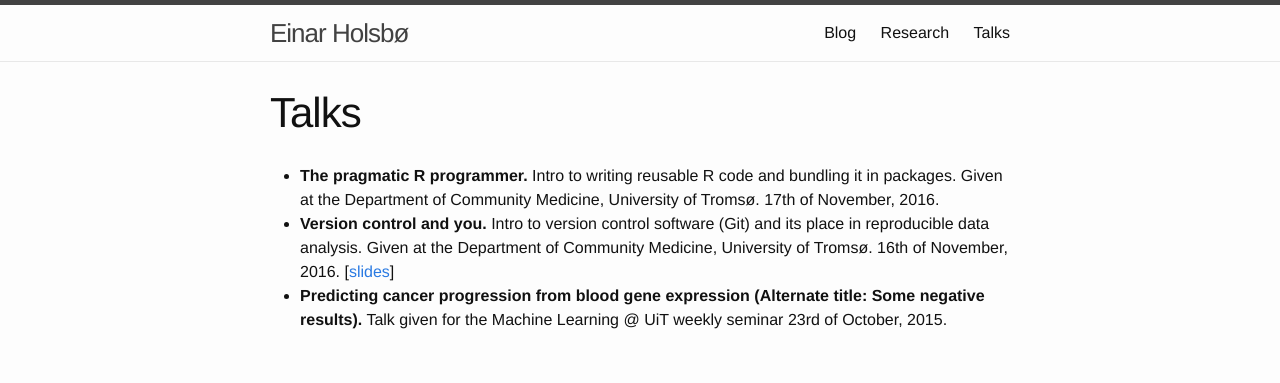
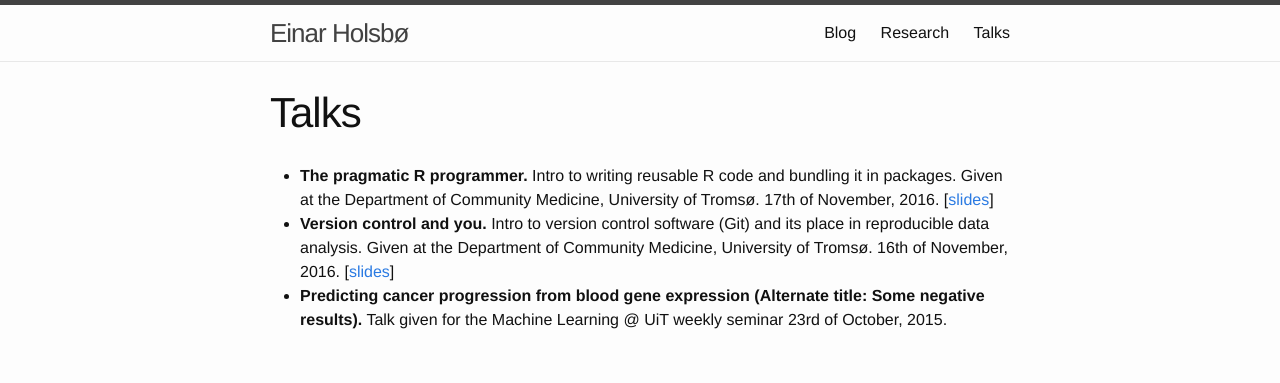
Before and after one commit to 3inar/3inar.github.io, a Jekyll site: the page built from talks.md, in a window 1280 px wide. Shown: the top 383 px of the page. Built offline with Jekyll 4.4.1, drawn with Linux system fonts in a browser that asks for light colours.

Commit message:
add pragmatic r slides

```diff
--- a/talks.md
+++ b/talks.md
@@ -5,7 +5,7 @@ permalink: /talks/
 ---
 
 * __The pragmatic R programmer.__
-Intro to writing reusable R code and bundling it in packages. Given at the Department of Community Medicine, University of Tromsø. 17th of November, 2016.
+Intro to writing reusable R code and bundling it in packages. Given at the Department of Community Medicine, University of Tromsø. 17th of November, 2016. \[[slides](/assets/pdfs/pragmatic_r.pdf)\]
 * __Version control and you.__
 Intro to version control software (Git) and its place in reproducible data analysis. Given at the Department of Community Medicine, University of Tromsø. 16th of November, 2016. \[[slides](/assets/pdfs/version_control_and_you.pdf)\]
 * __Predicting cancer progression from blood gene expression (Alternate title: Some negative results).__
```
Also changed, not shown: 1 other file.
